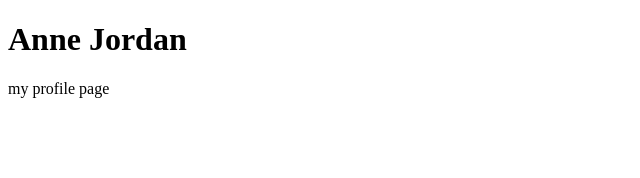
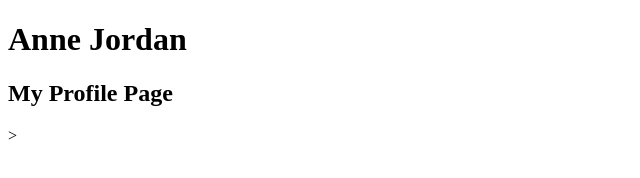
Before and after one commit to ReneeRenarde/reneerenarde.github.io, a plain HTML site: page index.html in a window 1280 px wide. Shown: the whole page, without its empty margins (0-640 px from the left). Drawn offline with Linux system fonts and the light colour scheme.

Commit message:
Changed paragraph to header tag

```diff
--- a/index.html
+++ b/index.html
@@ -10,6 +10,6 @@
     <h1>
         Anne Jordan
     </h1>
-    <p> my profile page</p>
+  <h2>My Profile Page</h2>>
 </body>
 </html>
```
